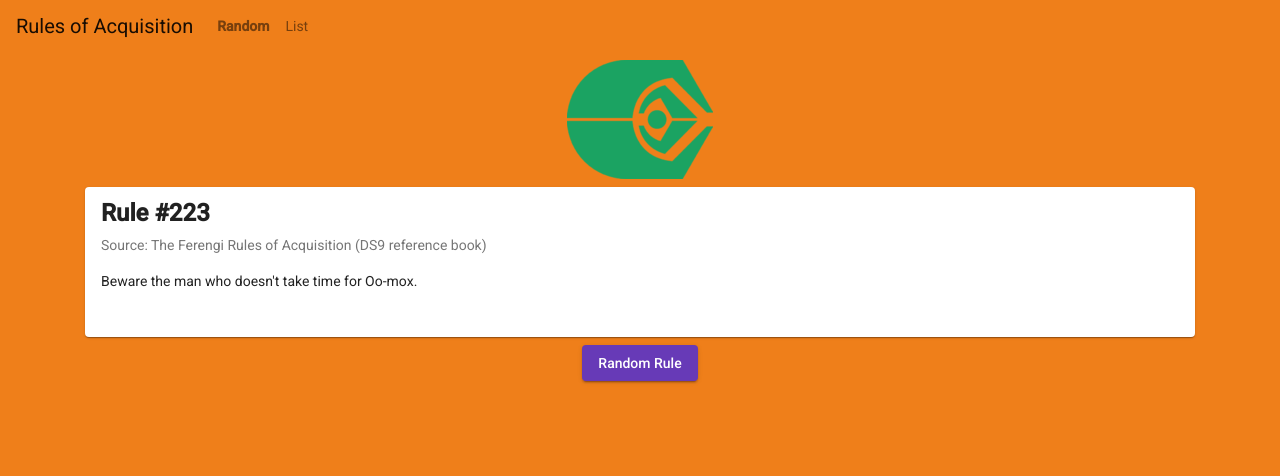
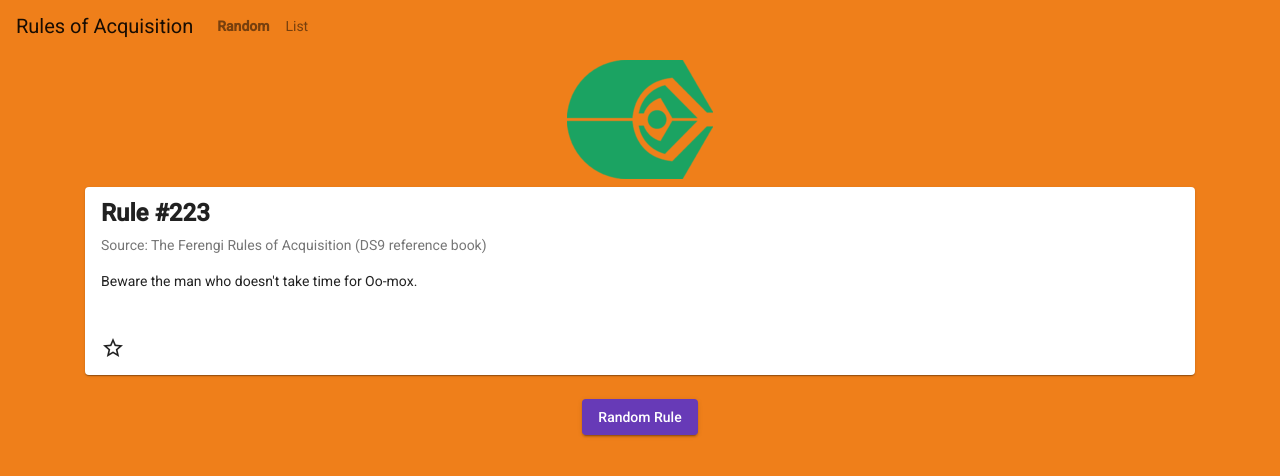
Before and after one commit to boogermanus/RulesOfAcquisition, an Angular app: page / in a window 1280 px wide. Shown: the top 476 px of the page. Built offline with nearby package versions, Linux system fonts and the light colour scheme.

Commit message:
some more formatting and styling changes

```diff
--- a/src/app/material.module.ts
+++ b/src/app/material.module.ts
@@ -2,17 +2,20 @@
 import { CommonModule } from '@angular/common';
 import { MatButtonModule } from '@angular/material/button';
 import { MatCardModule } from '@angular/material/card';
+import { MatIconModule } from '@angular/material/icon';
 
 @NgModule({
   declarations: [],
   imports: [
     CommonModule,
     MatButtonModule,
-    MatCardModule
+    MatCardModule,
+    MatIconModule,
   ],
   exports: [
     MatButtonModule,
     MatCardModule,
+    MatIconModule,
   ]
 })
 export class MaterialModule { }
--- a/src/app/rule-generator/rule-generator.component.html
+++ b/src/app/rule-generator/rule-generator.component.html
@@ -1,4 +1,4 @@
 <app-rule-view [rule]="rule"></app-rule-view>
-<div class="d-flex justify-content-center mt-2">
-    <button mat-raised-button color="primary" (click)="random()">Random Rule</button>
+<div class="d-flex justify-content-center">
+    <button mat-raised-button color="primary" class="mt-4" (click)="random()">Random Rule</button>
 </div>
--- a/src/app/rule-view/rule-view.component.html
+++ b/src/app/rule-view/rule-view.component.html
@@ -1,13 +1,16 @@
 <div class="mt-2">
-    <mat-card style="height: 150px;">
+    <mat-card>
         <mat-card-title><label>Rule #{{rule.number === 0 ? '' : rule.number}}</label></mat-card-title>
         <mat-card-subtitle>Source: {{rule.source}}</mat-card-subtitle>
         <mat-card-content>
             <div class="row">
-                <div class="col-sm-8">
+                <div class="col-sm-12">
                     <p>{{rule.rule}}</p>
                 </div>
             </div>
         </mat-card-content>
+        <mat-card-actions>
+            <button mat-icon-button><mat-icon>star_border</mat-icon></button>
+        </mat-card-actions>
     </mat-card>
 </div>
```
